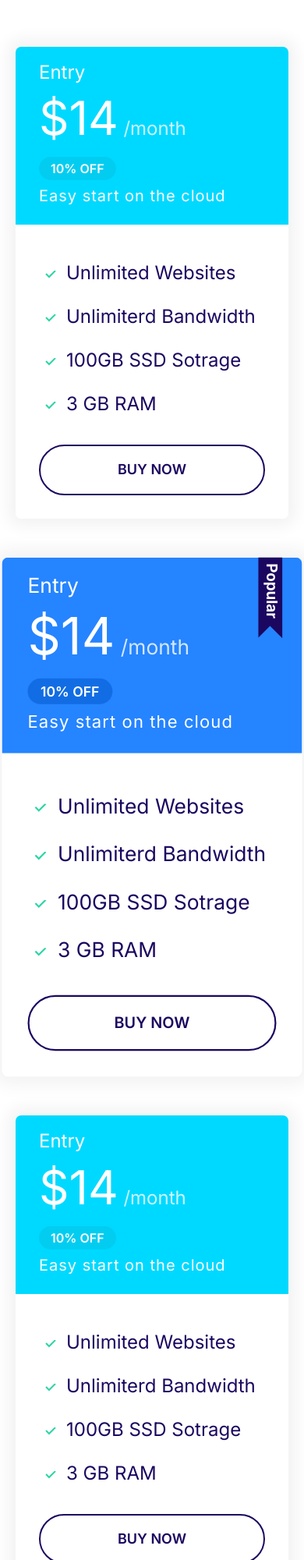
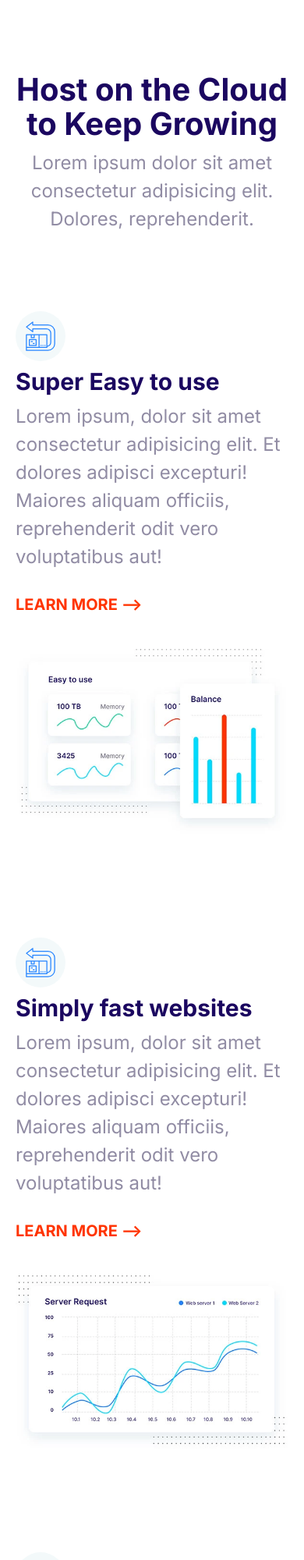
Before and after one commit to Jelon1211/scaling-octo-spork, a plain HTML site: page index.html in a window 390 px wide. Shown: the top 2000 px of the page at 78% size. Drawn offline with Linux system fonts and the light colour scheme.

Commit message:
Build the features.

```diff
--- a/css/style.css
+++ b/css/style.css
@@ -29,7 +29,9 @@ body {
 
 h1,
 h2,
-h3 {
+h3,
+h4,
+h5 {
   color: var(--color-headings);
   margin-bottom: 1rem;
   line-height: 1.1;
@@ -43,8 +45,12 @@ h2 {
   font-size: 4rem;
 }
 
-h3 {
+h3,
+h4 {
   font-size: 3rem;
+}
+h5 {
+  font-size: 2rem;
 }
 
 p {
@@ -204,7 +210,7 @@ a {
   white-space: nowrap;
 }
 
-.btn .icon{
+.btn .icon {
   width: 2rem;
   height: 2rem;
   margin-right: 1rem;
@@ -309,7 +315,7 @@ a {
   color: #fff;
 }
 
-.card--primary .badge--primary{
+.card--primary .badge--primary {
   background: #126de4;
 }
 
@@ -318,8 +324,8 @@ a {
 }
 
 /* Plans */
-.plan{
-  transition: transform .2s ease-out;
+.plan {
+  transition: transform 0.2s ease-out;
 }
 
 .plan__name {
@@ -350,7 +356,7 @@ a {
   margin-bottom: 2rem;
 }
 
-.plan--popular{
+.plan--popular {
   transform: scale(1.1);
 }
 
@@ -367,14 +373,13 @@ a {
   right: 5%;
 }
 
-.plan:hover{
+.plan:hover {
   transform: scale(1.05);
 }
 
-.plan--popular:hover{
+.plan--popular:hover {
   transform: scale(1.15);
 }
-
 
 @media screen and (min-width: 1024px) {
   .plan__name {
@@ -581,7 +586,7 @@ a {
   padding: var(--padding-vertical) 2rem;
 }
 
-.block__header{
+.block__header {
   text-align: center;
 }
 
@@ -599,23 +604,23 @@ a {
 }
 
 .block--skewed-right {
-  padding-bottom: calc(var(--padding-vertical) ) + 4rem);
-  clip-path: polygon(0% 0%, 100% 0%, 100% 100%, 0% 80%);
+  padding-bottom: calc(var(--padding-vertical) + 4rem);
+  clip-path: polygon(0% 0%, 100% 0%, 100% 100%, 0% 95%);
 }
 
 .block--skewed-left {
-  padding-bottom: calc(var(--padding-vertical) ) + 4rem);
-  clip-path: polygon(0% 0%, 100% 0%, 100% 90%, 0% 100%);
+  padding-bottom: calc(var(--padding-vertical) + 4rem);
+  clip-path: polygon(0% 0%, 100% 0%, 100% 95%, 0% 100%);
 }
 
 /* Anywhere */
-.container{
+.container {
   max-width: 1140px;
   margin: 0 auto;
 }
 
 /* Navigation Bar */
-.nav{
+.nav {
   background: #000;
   display: flex;
   justify-content: space-between;
@@ -624,75 +629,75 @@ a {
   align-items: center;
 }
 
-.nav__list{
+.nav__list {
   width: 100%;
   margin: 0;
 }
 
-.nav__item{
+.nav__item {
   padding: 0.5rem 2rem;
   border-bottom: 1px solid #222;
 }
 
 .nav__item > a {
   color: #00d9ff;
-  transition: color .3s;
+  transition: color 0.3s;
 }
 
-.nav__item > a:hover{
+.nav__item > a:hover {
   color: #fff;
 }
 
-.nav__toggler{
+.nav__toggler {
   opacity: 0.5;
-  transition: box-shadow .5s;
+  transition: box-shadow 0.5s;
   cursor: pointer;
 }
 
-.nav.collapsible--expanded .nav__toggler{
+.nav.collapsible--expanded .nav__toggler {
   opacity: 1;
   box-shadow: 0 0 0 3px #666;
   border-radius: 5px;
 }
 
-.nav__brand{
+.nav__brand {
   transform: translateY(5px);
 }
 
 @media screen and (min-width: 1024px) {
-  .nav__toggler{
+  .nav__toggler {
     display: none;
   }
-  .nav__list{
+  .nav__list {
     width: auto;
     display: flex;
     font-size: 1.6rem;
     max-height: 100%;
     opacity: 1;
   }
-  .nav__item{
+  .nav__item {
     border: none;
   }
 }
 
 /* Hero */
-.hero__tagline{
+.hero__tagline {
   font-size: 2rem;
   color: #b9c3cf;
   letter-spacing: 1px;
   margin: 2rem 0 5rem;
 }
 
-.hero__image{
+.hero__image {
   width: 100%;
 }
 
 @media screen and (min-width: 1024px) {
-  .hero{
+  .hero {
     padding-top: 0;
   }
 
-  .hero__content{
+  .hero__content {
     text-align: left;
     align-self: center;
   }
@@ -700,14 +705,14 @@ a {
 
 /* Domain */
 
-.block-domain .input-group{
+.block-domain .input-group {
   box-shadow: 0 0 30px 20px #e6ebee;
   border: 0;
   margin: 4rem auto;
   max-width: 670px;
 }
 
-.block-domain__prices{
+.block-domain__prices {
   display: grid;
   grid-template-columns: repeat(3, 1fr);
   grid-template-rows: repeat(2, 6rem);
@@ -719,19 +724,43 @@ a {
 }
 
 @media screen and (min-width: 768px) {
-  .block-domain__prices{
-  grid-template-columns: repeat(auto-fit, minmax(10rem, 1fr));
+  .block-domain__prices {
+    grid-template-columns: repeat(auto-fit, minmax(10rem, 1fr));
   }
-
 }
 
 /* Plans */
 
-.block-plans .grid{
+.block-plans .grid {
   gap: 8rem 4rem;
 }
 
-.block-plans .card{
+.block-plans .card {
   max-width: 500px;
   margin: 0 auto;
 }
+
+/* Features */
+
+.feature {
+  gap: 4rem 5rem;
+  margin-bottom: 12rem;
+}
+
+.feature:first-of-type {
+  margin-top: 10rem;
+}
+
+.feature__heading {
+  margin: 1rem 0;
+}
+
+.feature__img {
+  max-width: 100%;
+}
+
+@media screen and (min-width: 768px) {
+  .feature:nth-of-type(even) .feature__content {
+    order: 2;
+  }
+}
--- a/index.html
+++ b/index.html
@@ -15,69 +15,90 @@
     <title>Document</title>
   </head>
   <body>
-    <section class="block container block-plans">
-      <div class="grid grid--1x3">
-        <div class="plan">
-          <div class="card card--secondary">
-            <header class="card__header">
-              <h3 class="plan__name">Entry</h3>
-              <span class="plan__price">$14</span>
-              <span class="plan__billing-cycle">/month</span>
-              <span class="badge badge--secondary badge--small">10% OFF</span>
-              <span class="plan__description">Easy start on the cloud</span>
-            </header>
-            <div class="card__body">
-              <ul class="list list--tick">
-                <li class="list__item">Unlimited Websites</li>
-                <li class="list__item">Unlimiterd Bandwidth</li>
-                <li class="list__item">100GB SSD Sotrage</li>
-                <li class="list__item">3 GB RAM</li>
-              </ul>
-              <button class="btn btn--outline btn--block">Buy Now</button>
-            </div>
-          </div>
+    <section class="block container">
+      <header class="block__header">
+        <h2>Host on the Cloud to Keep Growing</h2>
+        <p>
+          Lorem ipsum dolor sit amet consectetur adipisicing elit. Dolores,
+          reprehenderit.
+        </p>
+      </header>
+      <article class="grid grid--1x2 feature">
+        <div class="feature__content">
+          <span class="icon-container">
+            <svg class="icon icon--primary">
+              <use xlink:href="images/sprite.svg#easy"></use>
+            </svg>
+          </span>
+          <h3 class="feature__heading">Super Easy to use</h3>
+          <p>
+            Lorem ipsum, dolor sit amet consectetur adipisicing elit. Et dolores
+            adipisci excepturi! Maiores aliquam officiis, reprehenderit odit
+            vero voluptatibus aut!
+          </p>
+          <a href="#" class="link-arrow">Learn More</a>
         </div>
-        <div class="plan plan--popular">
-          <div class="card card--primary">
-            <header class="card__header">
-              <h3 class="plan__name">Entry</h3>
-              <span class="plan__price">$14</span>
-              <span class="plan__billing-cycle">/month</span>
-              <span class="badge badge--primary badge--small">10% OFF</span>
-              <span class="plan__description">Easy start on the cloud</span>
-            </header>
-            <div class="card__body">
-              <ul class="list list--tick">
-                <li class="list__item">Unlimited Websites</li>
-                <li class="list__item">Unlimiterd Bandwidth</li>
-                <li class="list__item">100GB SSD Sotrage</li>
-                <li class="list__item">3 GB RAM</li>
-              </ul>
-              <button class="btn btn--outline btn--block">Buy Now</button>
-            </div>
-          </div>
+        <picture
+          ><img class="feature__img" src="images\easy.webp" alt=""
+        /></picture>
+      </article>
+      <article class="grid grid--1x2 feature">
+        <div class="feature__content">
+          <span class="icon-container">
+            <svg class="icon icon--primary">
+              <use xlink:href="images/sprite.svg#easy"></use>
+            </svg>
+          </span>
+          <h3 class="feature__heading">Simply fast websites</h3>
+          <p>
+            Lorem ipsum, dolor sit amet consectetur adipisicing elit. Et dolores
+            adipisci excepturi! Maiores aliquam officiis, reprehenderit odit
+            vero voluptatibus aut!
+          </p>
+          <a href="#" class="link-arrow">Learn More</a>
         </div>
-        <div class="plan">
-          <div class="card card--secondary">
-            <header class="card__header">
-              <h3 class="plan__name">Entry</h3>
-              <span class="plan__price">$14</span>
-              <span class="plan__billing-cycle">/month</span>
-              <span class="badge badge--secondary badge--small">10% OFF</span>
-              <span class="plan__description">Easy start on the cloud</span>
-            </header>
-            <div class="card__body">
-              <ul class="list list--tick">
-                <li class="list__item">Unlimited Websites</li>
-                <li class="list__item">Unlimiterd Bandwidth</li>
-                <li class="list__item">100GB SSD Sotrage</li>
-                <li class="list__item">3 GB RAM</li>
-              </ul>
-              <button class="btn btn--outline btn--block">Buy Now</button>
-            </div>
-          </div>
+        <picture
+          ><img class="feature__img" src="images\fast.webp" alt=""
+        /></picture>
+      </article>
+      <article class="grid grid--1x2 feature">
+        <div class="feature__content">
+          <span class="icon-container">
+            <svg class="icon icon--primary">
+              <use xlink:href="images/sprite.svg#settings"></use>
+            </svg>
+          </span>
+          <h3 class="feature__heading">WordPress made easy</h3>
+          <p>
+            Lorem ipsum, dolor sit amet consectetur adipisicing elit. Et dolores
+            adipisci excepturi! Maiores aliquam officiis, reprehenderit odit
+            vero voluptatibus aut!
+          </p>
+          <a href="#" class="link-arrow">Learn More</a>
         </div>
-      </div>
+        <picture
+          ><img class="feature__img" src="images\wordpress.webp" alt=""
+        /></picture>
+      </article>
+      <article class="grid grid--1x2 feature">
+        <div class="feature__content">
+          <span class="icon-container">
+            <svg class="icon icon--primary">
+              <use xlink:href="images/sprite.svg#clock"></use>
+            </svg>
+          </span>
+          <h3 class="feature__heading">24/7 Expert Support</h3>
+          <p>
+            Lorem ipsum, dolor sit amet consectetur adipisicing elit. Et dolores
+            adipisci excepturi! Maiores aliquam officiis, reprehenderit odit
+            vero voluptatibus aut!
+          </p>
+          <a href="#" class="link-arrow">Learn More</a>
+        </div>
+        <picture>
+          <img class="feature__img" src="images\support.webp" alt="" />
+        </picture>
+      </article>
     </section>
     <script src="js/main.js"></script>
   </body>
```
Also changed, not shown: components/features.html (added, +85 -0 lines), components/icons.html (+1 -1 lines), images/easy.webp (added), images/fast.webp (added), images/support.webp (added), images/wordpress.webp (added).
